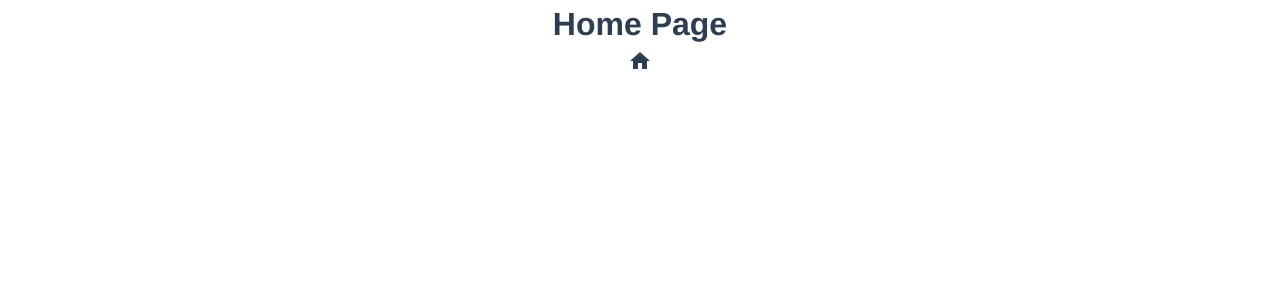
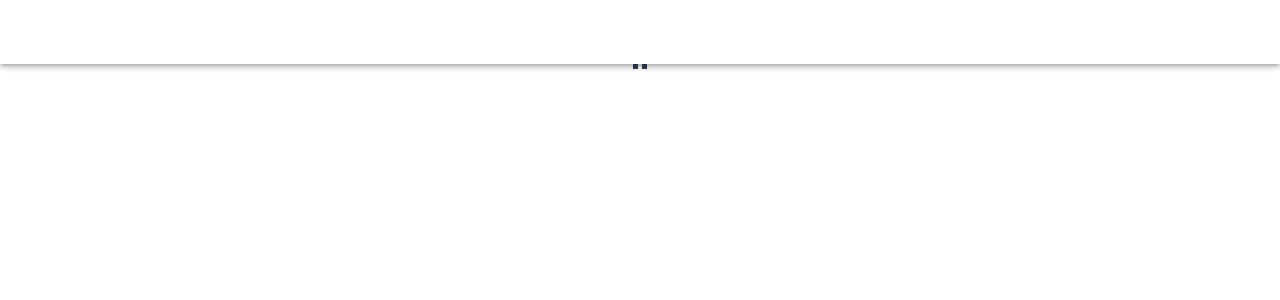
Before and after one commit to ZaherAlmattrud/e_commerce, a Vue app: page / in a window 1280 px wide. Shown: the top 300 px of the page. Built offline with nearby package versions, Linux system fonts and the light colour scheme.

Commit message:
fix AppLayout format use command 'npm run lint -- --fix'

```diff
--- a/src/App.vue
+++ b/src/App.vue
@@ -1,6 +1,17 @@
 <template>
   <router-view />
+  <AppLayout />
 </template>
+
+<script>
+import AppLayout from "./components/AppLayout.vue";
+
+export default {
+  components: {
+    AppLayout,
+  },
+};
+</script>
 
 <style lang="scss">
 #app {
--- /dev/null
+++ b/src/components/AppLayout.vue
@@ -0,0 +1,7 @@
+<template>
+  <div class="layout">
+    <v-layout>
+      <v-app-bar></v-app-bar>
+    </v-layout>
+  </div>
+</template>
```
